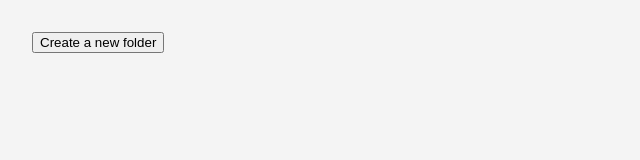
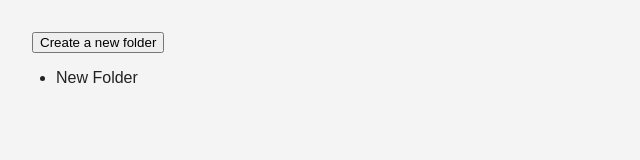
Before and after one commit to vathozdev/testrevision, a website built with webpack: page src/template.html in a window 1280 px wide. Both pictures are taken after a click on the button "Create a new folder". Shown: the whole page, without its empty margins (0-640 px from the left). Built offline with nearby package versions, Linux system fonts and the light colour scheme.

Commit message:
feat: update folder creation to display new folders in the sidebar

```diff
--- a/src/dom.js
+++ b/src/dom.js
@@ -18,4 +18,7 @@ createFolderBtn.addEventListener("click", () => {
     const folder = new Folder("New Folder")
     folderManager.addFolder(folder);
     console.log(folderManager.folders); //temporary
+    const listItem = document.createElement("li");
+    listItem.textContent = folder.name;
+    list.appendChild(listItem);
 })
```
Also changed, not shown: dist/index.html, 4 other files.
